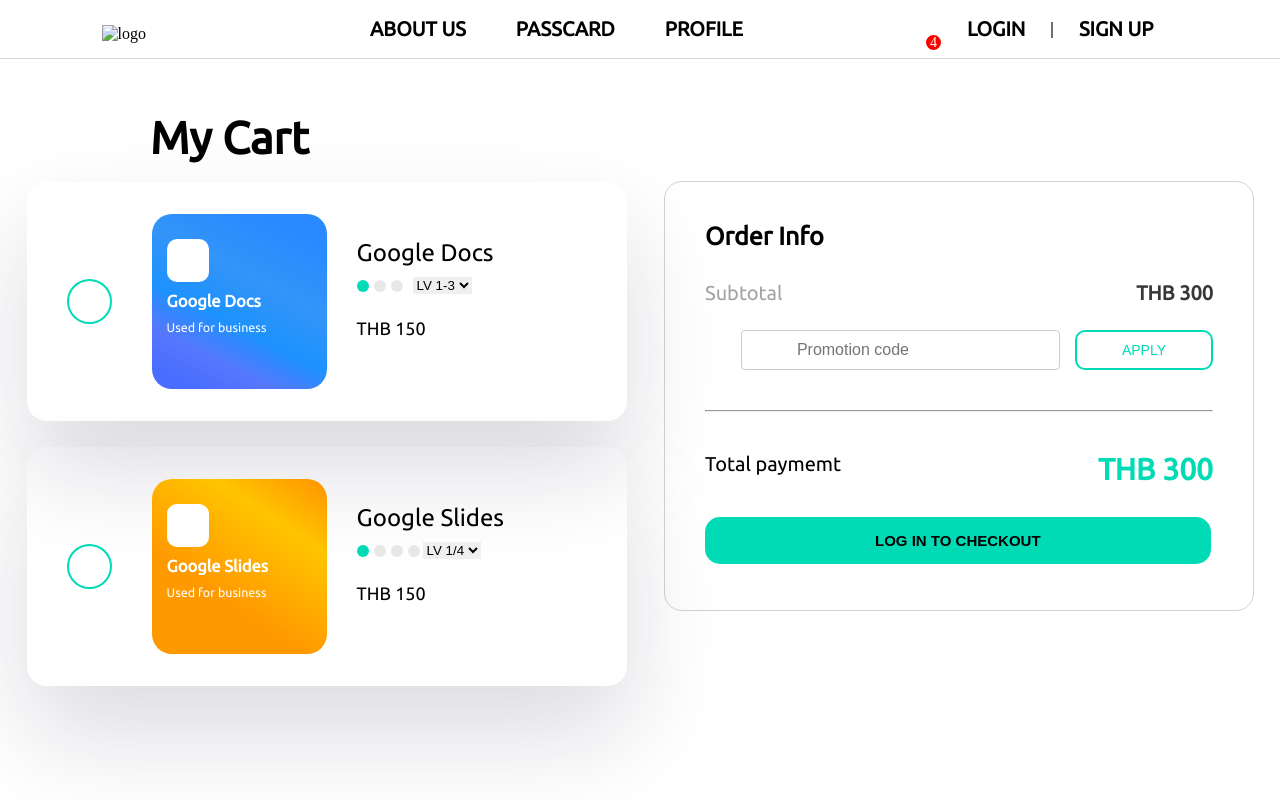
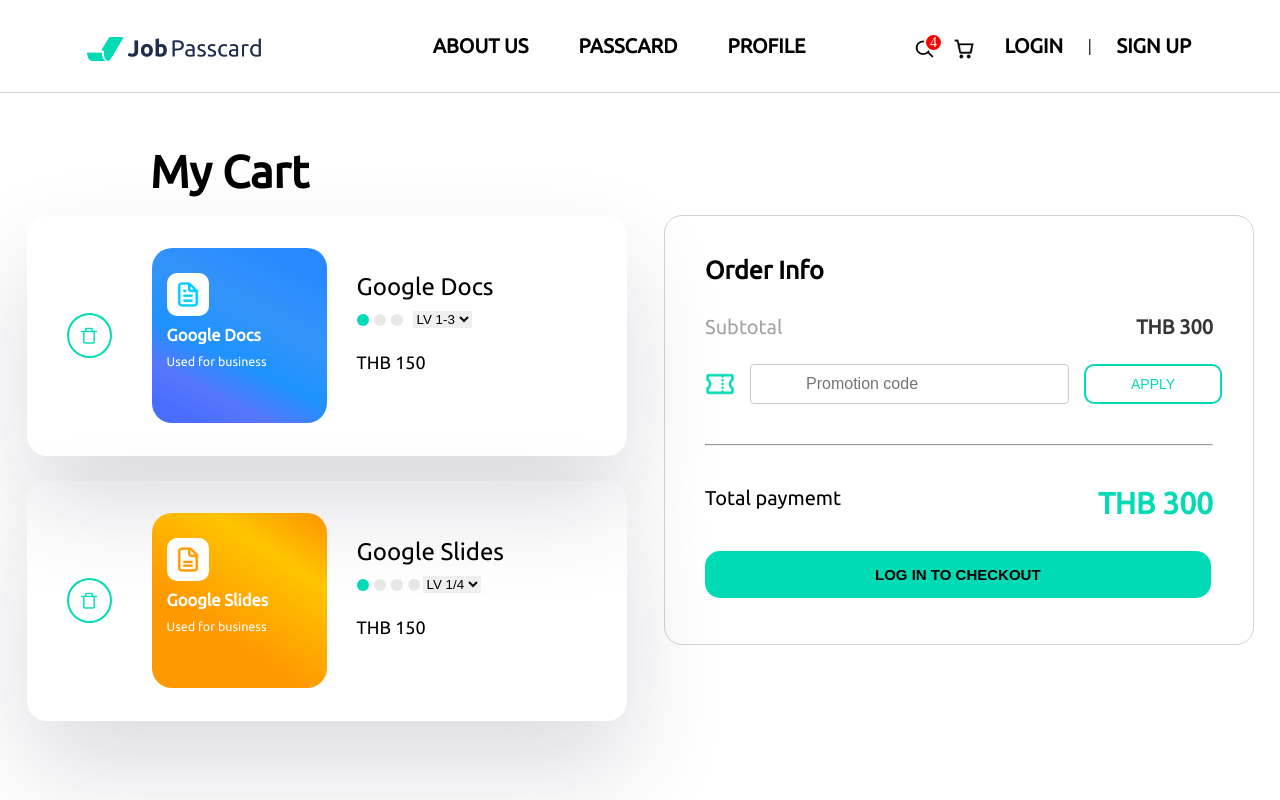
Before and after one commit to nattakit27/job_passcard, a plain HTML site: page index.html in a window 1280 px wide. Drawn offline with Linux system fonts and the light colour scheme.

Commit message:
Add files via upload

```diff
--- a/index.html
+++ b/index.html
@@ -8,7 +8,7 @@
 <link rel="preconnect" href="https://fonts.gstatic.com" crossorigin>
 <link href="https://fonts.googleapis.com/css2?family=Prompt:wght@300&family=Ubuntu&display=swap" rel="stylesheet">
     <link rel="stylesheet" href="./styles.css">
-    <link rel="icon" href="./image/icon.png">
+    <link rel="icon" href="./icon.png">
     <title>Job Passcard</title>
 </head>
 
@@ -17,7 +17,7 @@
     <body>
         <header>
             <div class="logo">
-                <a href="index.html"><img src="./image/logo.png" alt="logo"></a>
+                <a href="index.html"><img src="./logo.png" alt="logo"></a>
             </div>
 
             <div class="function">
@@ -33,8 +33,8 @@
             </div>
 
             <div class="login">
-                <a href="#search"><img class="search" src="./image/search.png" alt=""></a>
-                <a href="#cart" class="cart-circle"><img class="cart" src="./image/cart.png" alt=""></a>
+                <a href="#search"><img class="search" src="./search.png" alt=""></a>
+                <a href="#cart" class="cart-circle"><img class="cart" src="./cart.png" alt=""></a>
                 <a href="">
                     <p class="font"><b>LOGIN</b></p>
                 </a>
@@ -50,9 +50,9 @@
         <div class="area">
             <div class="area-left">
                 <div class="Docs">
-                    <a href="#delete"><div class="bin"><img src="./image/bin.png" alt=""></div></a>
+                    <a href="#delete"><div class="bin"><img src="./bin.png" alt=""></div></a>
                     <div class="file1">
-                        <div class="file"><img src="./image/fileblue.png" alt=""></div>
+                        <div class="file"><img src="./fileblue.png" alt=""></div>
                         <p class="font"><b class="P1">Google Docs</b></p>
                         <p class="font">Used for business</p>
                     </div>
@@ -76,9 +76,9 @@
                     </div>
                 </div>
                 <div class="Slides">
-                    <a href="#delete"><div class="bin"><img src="./image/bin.png" alt=""></div></a>
+                    <a href="#delete"><div class="bin"><img src="./bin.png" alt=""></div></a>
                     <div class="file2">
-                        <div class="file"><img src="./image/file.png" alt=""></div>
+                        <div class="file"><img src="./file.png" alt=""></div>
                         <p class="font"><b class="P1">Google Slides</b></p>
                         <p class="font">Used for business</p>
                     </div>
@@ -120,7 +120,7 @@
                         </div>
                     </div>
                     <div class="right2">
-                        <img src="./image/coupon.png" alt="">
+                        <img src="./coupon.png" alt="">
                         <input type="text" placeholder="Promotion code" id="promoInput">
                         <button class="apply-button" onclick="applyPromotion()">APPLY</button>
                     </div>
```
